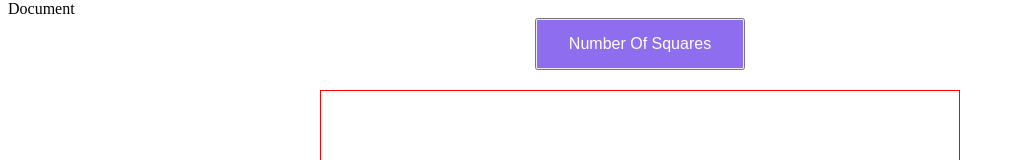
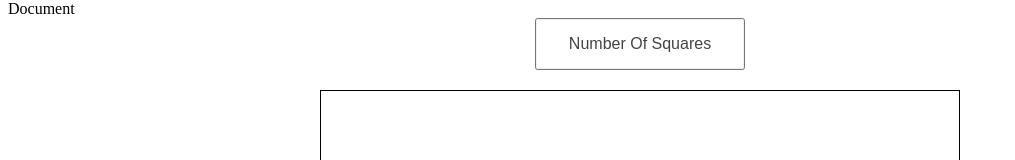
Before and after one commit to Roiyals/Etch-a-Sketch, a plain HTML site: page index.html in a window 1280 px wide. Shown: the top 160 px of the page, without its empty margins (0-1015 px from the left). Drawn offline with Linux system fonts and the light colour scheme.

Commit message:
add button to change grid size
Added a button that changes grid size depending on user input.
Also, added a function that changes the background color to a random
rgb color instead of plain black.

```diff
--- a/styles.css
+++ b/styles.css
@@ -17,14 +17,14 @@ body {
   width: 80vh;
   height: 80vh;
 
-  border: solid red 1px;
+  border: solid black 1px;
   margin-top: 20px;
 }
 
 .btn {
-  background-color: rgb(142, 110, 238);
+  background-color: white;
   border: none;
-  color: white;
+  color: #444;
   padding: 15px 32px;
   text-transform: capitalize;
   text-align: center;
```
